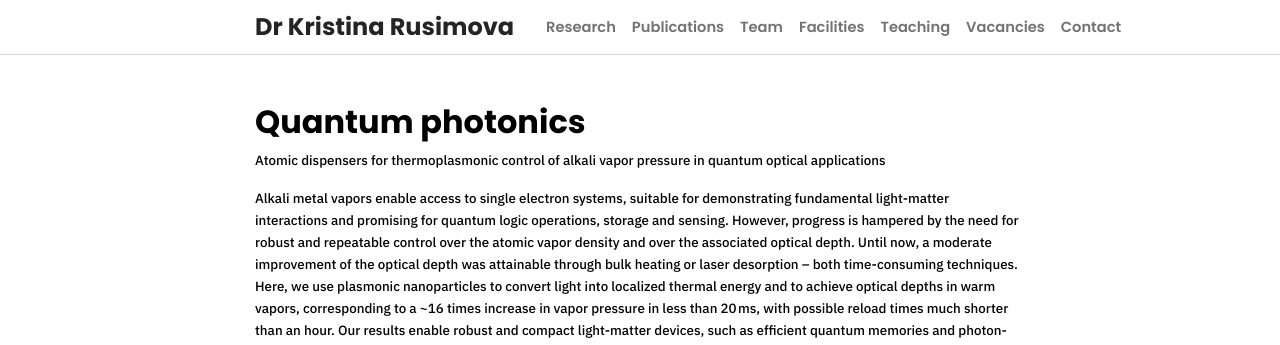
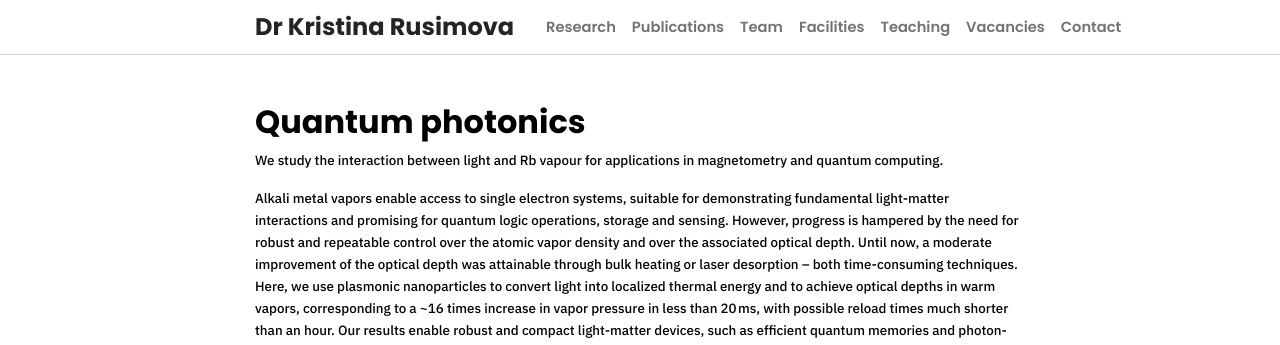
Before and after one commit to kristinarusimova/kristinarusimova.github.io, a Jekyll site: the page built from _projects/alkemmy.md, in a window 1280 px wide. Shown: the top 345 px of the page. Built offline with Jekyll 4.4.1, drawn with Linux system fonts in a browser that asks for light colours; nearby versions of some CDN libraries; a style sheet for code colours, icons or effects is not loaded.

Commit message:
Update alkemmy.md

```diff
--- a/_projects/alkemmy.md
+++ b/_projects/alkemmy.md
@@ -1,7 +1,7 @@
 ---
 layout: page
 title: Quantum photonics
-description: Atomic dispensers for thermoplasmonic control of alkali vapor pressure in quantum optical applications
+description: We study the interaction between light and Rb vapour for applications in magnetometry and quantum computing.
 location: University of Bath
 img: /assets/img/alkemmy.png
 importance: 2
```
